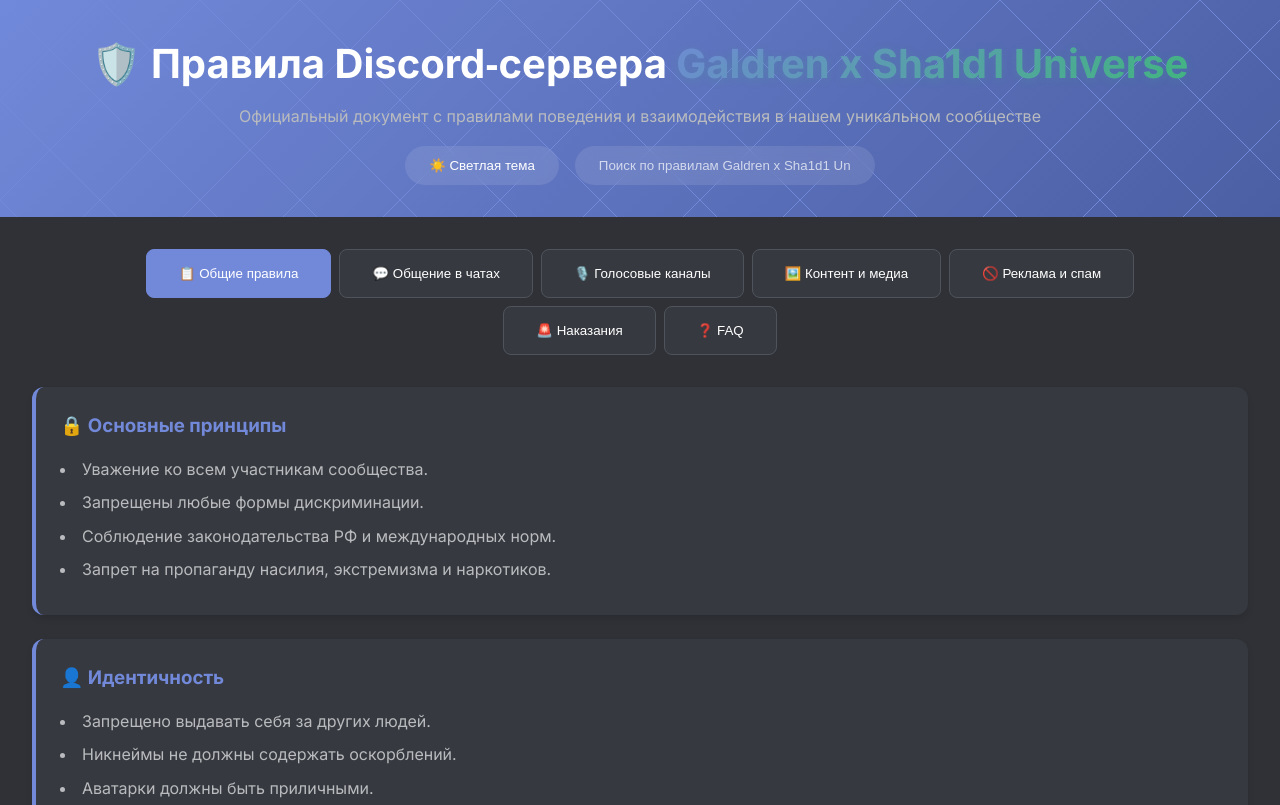
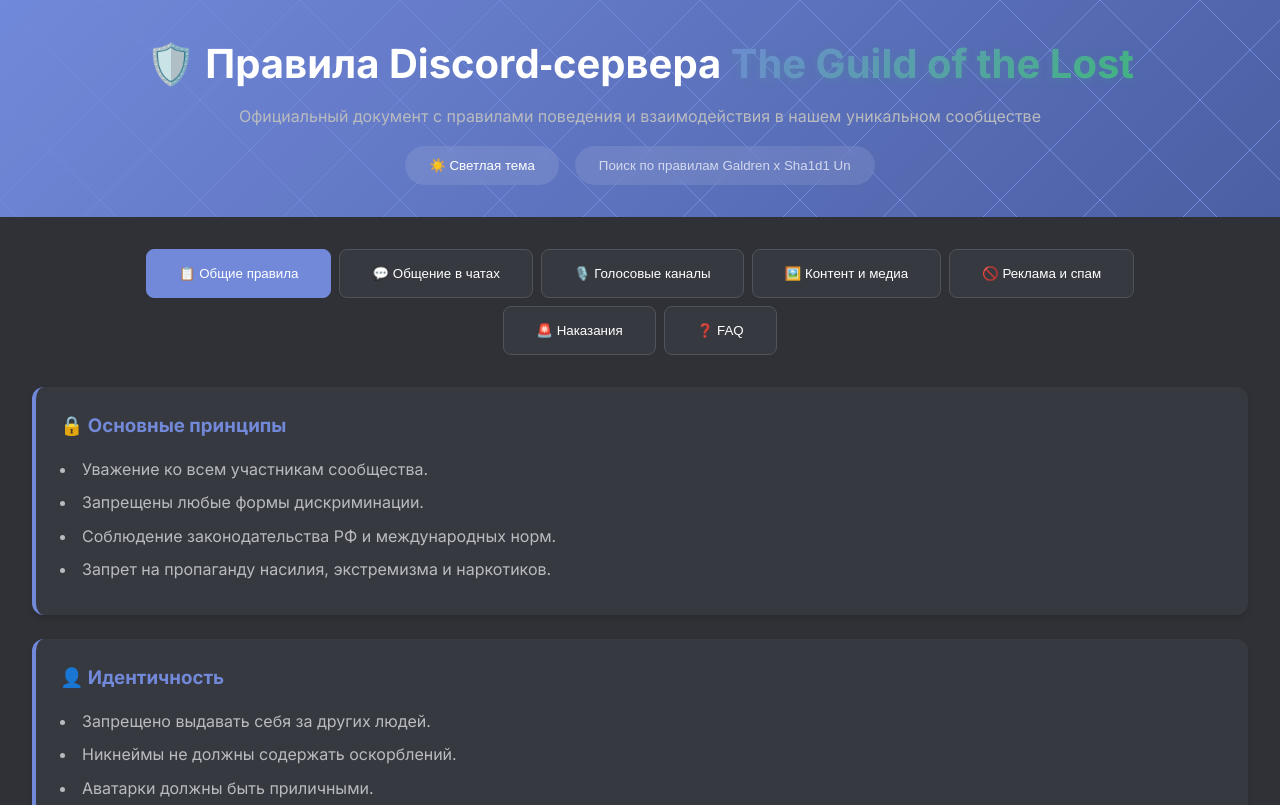
Before and after one commit to galdren1/-Discord-, a plain HTML site: page index.html in a window 1280 px wide. Shown: the top 805 px of the page. Drawn offline with Linux system fonts and the light colour scheme.

Commit message:
Update index.html

```diff
--- a/index.html
+++ b/index.html
@@ -12,7 +12,7 @@
 <body>
 	<header>
 		<div class="header-content">
-			<h1>🛡️ Правила Discord‑сервера <span class="server-name">Galdren x Sha1d1 Universe</span></h1>
+			<h1>🛡️ Правила Discord‑сервера <span class="server-name">The Guild of the Lost</span></h1>
 			<p>Официальный документ с правилами поведения и взаимодействия в нашем уникальном сообществе</p>
 		</div>
 		<div class="controls">
```
